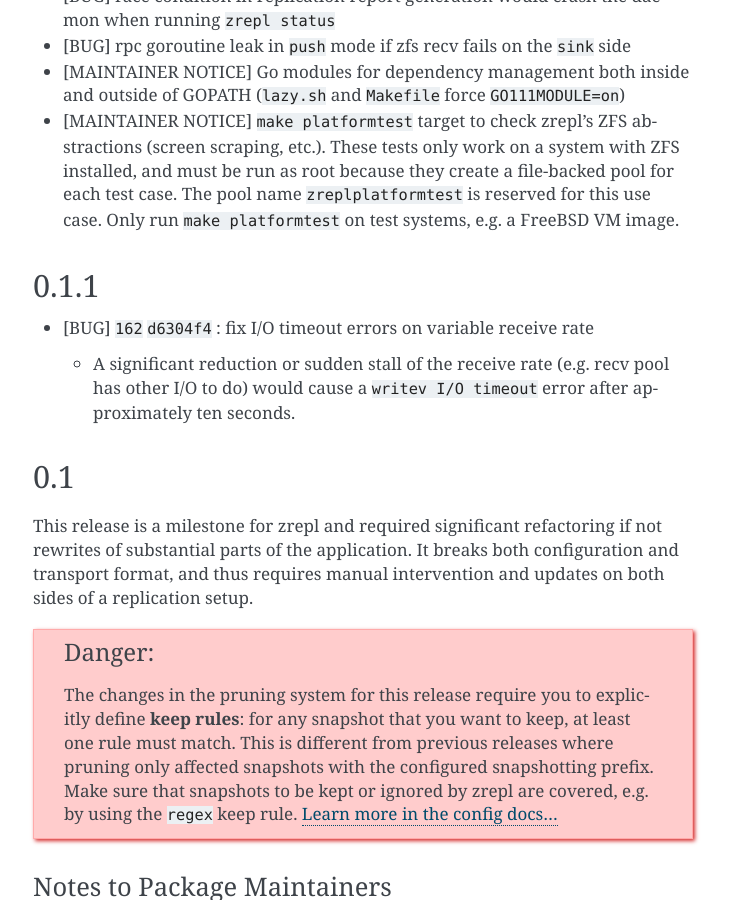
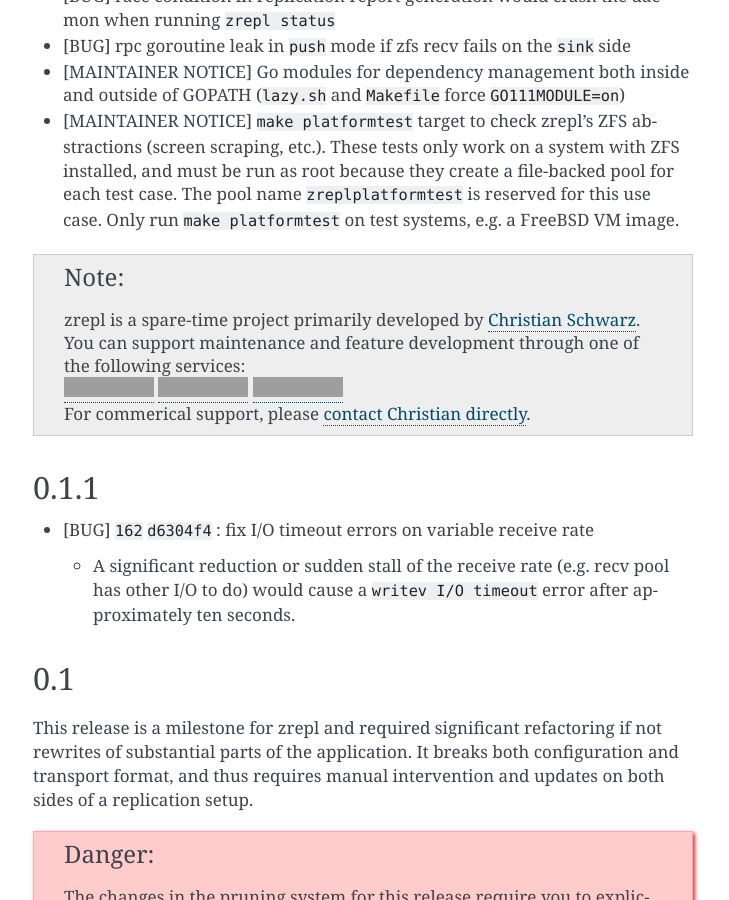
Before and after one commit to zrepl/zrepl, a Sphinx documentation site: the page built from docs/changelog.rst, in a window 1280 px wide and 900 px high, scrolled down 935 px. Shown: the whole window, without its empty margins (387-1116 px from the left). Built offline with Sphinx 7.4.7, drawn with Linux system fonts in a browser that asks for light colours; the version number could not be read and is left out; cross-references to code outside the pages are shown as plain code; grey boxes are pictures that could not be loaded.

Commit message:
docs: promote monetary support in changelog

```diff
--- a/docs/changelog.rst
+++ b/docs/changelog.rst
@@ -49,6 +51,13 @@
   These tests only work on a system with ZFS installed, and must be run as root because they create a file-backed pool for each test case.
   The pool name ``zreplplatformtest`` is reserved for this use case.
   Only run ``make platformtest`` on test systems, e.g. a FreeBSD VM image.
+
+.. NOTE::
+   |  zrepl is a spare-time project primarily developed by `Christian Schwarz <https://cschwarz.com>`_.
+   |  You can support maintenance and feature development through one of the following services:
+   |  |Donate via Patreon| |Donate via Liberapay| |Donate via PayPal|
+   |  For commerical support, please `contact Christian directly <https://cschwarz.com>`_.
+
 
 0.1.1
 -----
--- a/docs/supporters.rst
+++ b/docs/supporters.rst
@@ -6,6 +6,7 @@
 
 zrepl is a spare-time project primarily developed by `Christian Schwarz <https://cschwarz.com>`_.
 You can support maintenance and feature development through one of the services listed above.
+For commerical support, please `contact Christian directly <https://cschwarz.com>`_.
 
 **Thanks for your support!**
 
```
Also changed, not shown: other parts of docs/changelog.rst (+2 -0 lines).
